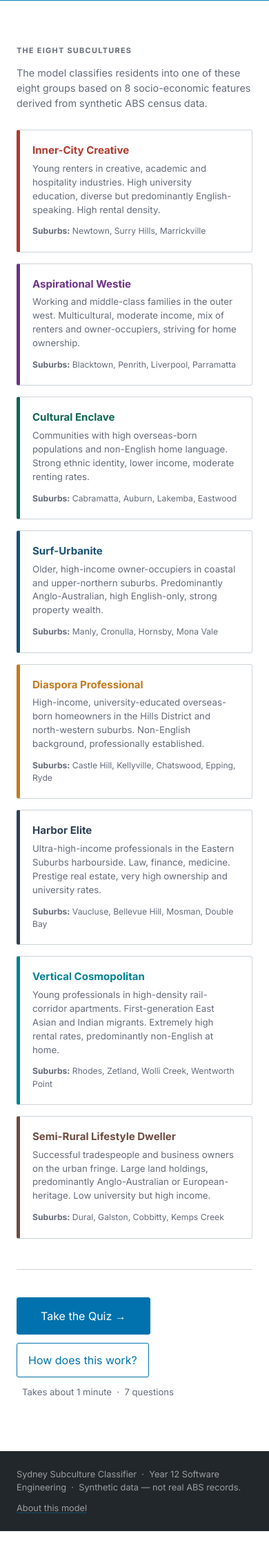
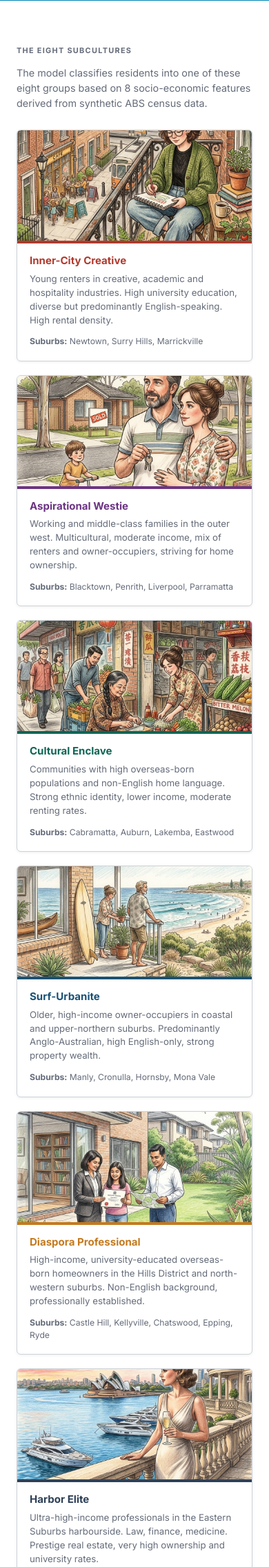
Before and after one commit to Richard-Johnson-Anglican-College/12SE_KNN_classifier, a Flask app: page / in a window 390 px wide. Shown: the part 566-2838 px from the top of the page at 69% size. Before the commit the page ends 2786 px from the top, so only its background shows below. Run offline with Flask 3, Linux system fonts and the light colour scheme; some libraries are stand-ins or nearby versions.

Commit message:
UI: image cards, responsive grid, result banner; Model: centroid fallback, income sensitivity fix, renting proxy 72/18; Descriptions: demographics-first language

```diff
--- a/app.py
+++ b/app.py
@@ -33,14 +33,14 @@ PRED_CLASS = {
 }
 
 PRED_DESCRIPTION = {
-    "Inner-City Creative": "Young renters in creative, academic and hospitality industries. High university education, diverse but predominantly English-speaking.",
-    "Aspirational Westie": "Working and middle-class families in the outer west. Multicultural, moderate income, mix of renters and owner-occupiers.",
-    "Cultural Enclave":    "Communities with high overseas-born populations and non-English home language. Strong ethnic identity, lower income.",
-    "Surf-Urbanite":       "Older, high-income owner-occupiers in coastal and upper-northern suburbs. Predominantly Anglo-Australian, high English-only.",
-    "Diaspora Professional": "High-income, university-educated overseas-born homeowners in the Hills District and north-western suburbs. Non-English background, professionally established, strong property ownership.",
-    "Harbor Elite": "Ultra-high-income professionals and executives in the Eastern Suburbs harbourside. Law, finance and medicine. Prestige real estate, high ownership, predominantly Anglo-Australian and European heritage.",
-    "Vertical Cosmopolitan": "Young professionals in high-density rail-corridor apartments. First-generation East Asian and Indian migrants. Extremely high rental rates and predominantly non-English home language.",
-    "Semi-Rural Lifestyle Dweller": "Successful tradespeople and business owners on the urban fringe. Large land holdings, high vehicle ownership, predominantly Anglo-Australian or European-heritage. Low university rates but high household income.",
+    "Inner-City Creative": "Renters in inner-city areas drawn to creative, academic and hospitality work. Typically young, university-educated, and diverse — with English as the dominant but not exclusive home language.",
+    "Aspirational Westie": "Multicultural families and individuals in the outer-western suburbs. A mix of renters and owner-occupiers across a broad income range, united more by location and aspiration than by wealth.",
+    "Cultural Enclave":    "Overseas-born residents living in close-knit communities where a language other than English is spoken at home. Household incomes vary widely; the defining trait is cultural and linguistic identity.",
+    "Surf-Urbanite":       "Established owner-occupiers in coastal and upper-northern suburbs. Predominantly Anglo-Australian with English spoken exclusively at home — typically middle-aged or older, with above-average but variable household incomes.",
+    "Diaspora Professional": "Overseas-born homeowners, largely university-educated, concentrated in the Hills District and north-western corridor. Non-English home language is common; incomes tend toward the higher end, reflecting strong professional employment.",
+    "Harbor Elite": "Owner-occupiers in prestige harbourside suburbs of the Eastern Suburbs and Lower North Shore. Predominantly Anglo-Australian or European heritage, high English-only rates, and among the highest household incomes in Sydney.",
+    "Vertical Cosmopolitan": "Renters in high-density apartments along rail corridors. Predominantly first-generation migrants from East Asia and South Asia, with non-English home language the norm. Typically young and university-educated.",
+    "Semi-Rural Lifestyle Dweller": "Owner-occupiers on large blocks at the urban fringe, drawn by space and lifestyle. Predominantly Anglo-Australian or European heritage, English-only at home, with lower university rates. Household incomes are typically above average.",
 }
 
 # ── Census profiles (mean, std) per subculture ───────────────────
@@ -50,7 +50,7 @@ profiles = {
     2: dict(age=(35, 5),  income=(580,   90), overseas=(72, 10), rent=(50, 10), english=(25, 12), uni=(22, 7)),
     3: dict(age=(42, 7),  income=(1150, 180), overseas=(18,  8), rent=(32,  8), english=(82,  8), uni=(52, 9)),
     4: dict(age=(48, 6),  income=(1350, 200), overseas=(78,  8), rent=(28,  8), english=(20,  8), uni=(58, 8)),   # Diaspora Professional
-    5: dict(age=(50, 6),  income=(3500, 500), overseas=(25,  8), rent=(18,  6), english=(72,  8), uni=(68, 8)),   # Harbor Elite
+    5: dict(age=(50, 6),  income=(1800, 200), overseas=(25,  8), rent=(18,  6), english=(72,  8), uni=(68, 8)),   # Harbor Elite
     6: dict(age=(31, 4),  income=(950,  130), overseas=(60, 10), rent=(65,  8), english=(18,  8), uni=(65, 8)),   # Vertical Cosmopolitan
     7: dict(age=(45, 7),  income=(1400, 250), overseas=(18,  8), rent=(15,  6), english=(78,  8), uni=(22, 7)),   # Semi-Rural Lifestyle Dweller
 }
@@ -205,17 +205,20 @@ knn_full.fit(X_scaled, y)
 print(f"Model ready — test accuracy: {accuracy_score(y_test, knn.predict(X_test))*100:.1f}%")
 
 # ── Helpers ───────────────────────────────────────────────────────
+_centroid_lon = sum(lon for lon, lat, _, _ in suburb_anchors) / len(suburb_anchors)
+_centroid_lat = sum(lat for lon, lat, _, _ in suburb_anchors) / len(suburb_anchors)
+
 def lookup_suburb(name):
     name_l = name.strip().lower()
     if not name_l:
-        return 151.21, -33.87, "Sydney CBD (default)"
+        return _centroid_lon, _centroid_lat, "no suburb entered (centroid used)"
     for lon, lat, _, suburb in suburb_anchors:
         if suburb.lower() == name_l:
             return lon, lat, suburb
     for lon, lat, _, suburb in suburb_anchors:
         if name_l in suburb.lower() or suburb.lower() in name_l:
             return lon, lat, suburb
-    return 151.21, -33.87, "Sydney CBD (default)"
+    return _centroid_lon, _centroid_lat, "unrecognised suburb (centroid used)"
 
 
 def run_prediction(form):
@@ -235,7 +238,7 @@ def run_prediction(form):
         age,
         income,
         72.0  if born == "yes" else 18.0,
-        62.0  if rent == "yes" else 28.0,
+        72.0  if rent == "yes" else 18.0,
         22.0  if lang == "yes" else 80.0,
         55.0  if uni  == "yes" else 20.0,
     ]
--- a/static/style.css
+++ b/static/style.css
@@ -67,26 +67,29 @@ nav.main-nav .container { display: flex; padding: 0 24px; }
 .hero > p { font-size: 1.05rem; color: rgba(255,255,255,.75); max-width: 540px; margin: 0 auto 32px; }
 
 /* ── Subculture Cards ───────────────────────────────────────────── */
-.subculture-grid { display: grid; grid-template-columns: repeat(auto-fit, minmax(230px, 1fr)); gap: 16px; margin-top: 28px; }
-.subculture-card { background: white; border: 1px solid var(--border); border-left: 5px solid; border-radius: var(--pico-border-radius); padding: 20px 18px; }
-.subculture-card.creative { border-left-color: var(--creative); }
-.subculture-card.westie   { border-left-color: var(--westie);   }
-.subculture-card.enclave  { border-left-color: var(--enclave);  }
-.subculture-card.surf     { border-left-color: var(--surf);     }
-.subculture-card.diaspora  { border-left-color: var(--diaspora);  }
-.subculture-card.harbor    { border-left-color: var(--harbor);    }
-.subculture-card.vertical  { border-left-color: var(--vertical);  }
-.subculture-card.semirural { border-left-color: var(--semirural); }
+.subculture-grid { display: grid; grid-template-columns: repeat(4, 1fr); gap: 20px; margin-top: 28px; }
+.subculture-card { background: white; border: 1px solid var(--border); border-radius: 6px; overflow: hidden; display: flex; flex-direction: column; box-shadow: 0 1px 4px rgba(0,0,0,.07); transition: box-shadow .2s; }
+.subculture-card:hover { box-shadow: 0 4px 14px rgba(0,0,0,.12); }
+.card-img { width: 100%; height: 160px; object-fit: cover; display: block; }
+.card-body { padding: 16px 18px 18px; border-top: 4px solid; flex: 1; display: flex; flex-direction: column; }
+.subculture-card.creative  .card-body { border-top-color: var(--creative);  }
+.subculture-card.westie    .card-body { border-top-color: var(--westie);    }
+.subculture-card.enclave   .card-body { border-top-color: var(--enclave);   }
+.subculture-card.surf      .card-body { border-top-color: var(--surf);      }
+.subculture-card.diaspora  .card-body { border-top-color: var(--diaspora);  }
+.subculture-card.harbor    .card-body { border-top-color: var(--harbor);    }
+.subculture-card.vertical  .card-body { border-top-color: var(--vertical);  }
+.subculture-card.semirural .card-body { border-top-color: var(--semirural); }
 .subculture-card h3 { font-size: .94rem; font-weight: 700; margin-bottom: 8px; }
-.subculture-card.creative h3 { color: var(--creative); }
-.subculture-card.westie   h3 { color: var(--westie);  }
-.subculture-card.enclave  h3 { color: var(--enclave); }
-.subculture-card.surf     h3 { color: var(--surf);    }
+.subculture-card.creative  h3 { color: var(--creative);  }
+.subculture-card.westie    h3 { color: var(--westie);    }
+.subculture-card.enclave   h3 { color: var(--enclave);   }
+.subculture-card.surf      h3 { color: var(--surf);      }
 .subculture-card.diaspora  h3 { color: var(--diaspora);  }
 .subculture-card.harbor    h3 { color: var(--harbor);    }
 .subculture-card.vertical  h3 { color: var(--vertical);  }
 .subculture-card.semirural h3 { color: var(--semirural); }
-.subculture-card p { font-size: .83rem; color: var(--pico-muted-color); margin-bottom: 0; }
+.subculture-card p { font-size: .83rem; color: var(--pico-muted-color); margin-bottom: 0; flex: 1; }
 .suburbs-tag { margin-top: 12px; font-size: .76rem; color: var(--pico-muted-color); }
 
 /* ── Button size modifier (Pico handles color/style) ───────────── */
@@ -113,11 +116,13 @@ nav.main-nav .container { display: flex; padding: 0 24px; }
 .toggle-option input:checked + label:hover { background: var(--navy-mid); }
 
 /* ── Results ────────────────────────────────────────────────────── */
-.result-banner { padding: 28px; color: white; border-radius: 3px; margin-bottom: 24px; }
-.result-banner.creative { background: var(--creative); }
-.result-banner.westie   { background: var(--westie);   }
-.result-banner.enclave  { background: var(--enclave);  }
-.result-banner.surf     { background: var(--surf);     }
+.result-banner { display: flex; align-items: stretch; color: white; border-radius: 6px; margin-bottom: 24px; overflow: hidden; }
+.result-banner-text { padding: 32px 28px; flex: 1; }
+.result-banner-img { width: 260px; flex-shrink: 0; object-fit: cover; display: block; opacity: .88; }
+.result-banner.creative  { background: var(--creative);  }
+.result-banner.westie    { background: var(--westie);    }
+.result-banner.enclave   { background: var(--enclave);   }
+.result-banner.surf      { background: var(--surf);      }
 .result-banner.diaspora  { background: var(--diaspora);  }
 .result-banner.harbor    { background: var(--harbor);    }
 .result-banner.vertical  { background: var(--vertical);  }
@@ -139,7 +144,7 @@ nav.main-nav .container { display: flex; padding: 0 24px; }
 .feature-name { width: 155px; flex-shrink: 0; color: var(--pico-muted-color); font-size: .8rem; }
 .feature-bar-wrap { flex: 1; background: #E8EAED; border-radius: 2px; height: 11px; overflow: hidden; }
 .feature-bar { height: 100%; background: var(--navy); border-radius: 2px; }
-.feature-pct { width: 40px; text-align: right; font-weight: 600; font-size: .82rem; }
+.feature-pct { width: 52px; flex-shrink: 0; text-align: right; font-weight: 600; font-size: .82rem; white-space: nowrap; }
 
 /* ── Steps (How It Works) ───────────────────────────────────────── */
 .steps { display: flex; flex-direction: column; }
@@ -164,8 +169,14 @@ nav.main-nav .container { display: flex; padding: 0 24px; }
 .site-footer a { color: rgba(255,255,255,.55); }
 
 /* ── Responsive ─────────────────────────────────────────────────── */
+@media (max-width: 900px) {
+    .subculture-grid { grid-template-columns: repeat(2, 1fr); }
+}
+
 @media (max-width: 700px) {
+    .subculture-grid { grid-template-columns: 1fr; }
     .results-grid { grid-template-columns: 1fr; }
+    .result-banner-img { display: none; }
     .hero h1 { font-size: 1.9rem; }
     .site-subtitle { display: none; }
 }
--- a/templates/index.html
+++ b/templates/index.html
@@ -17,51 +17,75 @@
             <div class="subculture-grid">
 
                 <div class="subculture-card creative">
+                    <img class="card-img" src="{{ url_for('static', filename='images/sub_inner_city.jpg') }}" alt="Inner-City Creative">
+                    <div class="card-body">
                         <h3>Inner-City Creative</h3>
                         <p>Young renters in creative, academic and hospitality industries. High university education, diverse but predominantly English-speaking. High rental density.</p>
                         <div class="suburbs-tag"><strong>Suburbs:</strong> Newtown, Surry Hills, Marrickville</div>
                     </div>
+                </div>
 
                 <div class="subculture-card westie">
+                    <img class="card-img" src="{{ url_for('static', filename='images/sub_aspirational_westie.jpg') }}" alt="Aspirational Westie">
+                    <div class="card-body">
                         <h3>Aspirational Westie</h3>
                         <p>Working and middle-class families in the outer west. Multicultural, moderate income, mix of renters and owner-occupiers, striving for home ownership.</p>
                         <div class="suburbs-tag"><strong>Suburbs:</strong> Blacktown, Penrith, Liverpool, Parramatta</div>
                     </div>
+                </div>
 
                 <div class="subculture-card enclave">
+                    <img class="card-img" src="{{ url_for('static', filename='images/sub_cultural_enclave.jpg') }}" alt="Cultural Enclave">
+                    <div class="card-body">
                         <h3>Cultural Enclave</h3>
                         <p>Communities with high overseas-born populations and non-English home language. Strong ethnic identity, lower income, moderate renting rates.</p>
                         <div class="suburbs-tag"><strong>Suburbs:</strong> Cabramatta, Auburn, Lakemba, Eastwood</div>
                     </div>
+                </div>
 
                 <div class="subculture-card surf">
+                    <img class="card-img" src="{{ url_for('static', filename='images/sub_surf_urbanite.jpg') }}" alt="Surf-Urbanite">
+                    <div class="card-body">
                         <h3>Surf-Urbanite</h3>
                         <p>Older, high-income owner-occupiers in coastal and upper-northern suburbs. Predominantly Anglo-Australian, high English-only, strong property wealth.</p>
                         <div class="suburbs-tag"><strong>Suburbs:</strong> Manly, Cronulla, Hornsby, Mona Vale</div>
                     </div>
+                </div>
 
                 <div class="subculture-card diaspora">
+                    <img class="card-img" src="{{ url_for('static', filename='images/sub_diasporal_professional.jpg') }}" alt="Diaspora Professional">
+                    <div class="card-body">
                         <h3>Diaspora Professional</h3>
                         <p>High-income, university-educated overseas-born homeowners in the Hills District and north-western suburbs. Non-English background, professionally established.</p>
                         <div class="suburbs-tag"><strong>Suburbs:</strong> Castle Hill, Kellyville, Chatswood, Epping, Ryde</div>
                     </div>
+                </div>
 
                 <div class="subculture-card harbor">
+                    <img class="card-img" src="{{ url_for('static', filename='images/sub_harbor_elite.jpg') }}" alt="Harbor Elite">
+                    <div class="card-body">
                         <h3>Harbor Elite</h3>
                         <p>Ultra-high-income professionals in the Eastern Suburbs harbourside. Law, finance, medicine. Prestige real estate, very high ownership and university rates.</p>
                         <div class="suburbs-tag"><strong>Suburbs:</strong> Vaucluse, Bellevue Hill, Mosman, Double Bay</div>
                     </div>
+                </div>
 
                 <div class="subculture-card vertical">
+                    <img class="card-img" src="{{ url_for('static', filename='images/sub_vertical_cosmopolitan.jpg') }}" alt="Vertical Cosmopolitan">
+                    <div class="card-body">
                         <h3>Vertical Cosmopolitan</h3>
                         <p>Young professionals in high-density rail-corridor apartments. First-generation East Asian and Indian migrants. Extremely high rental rates, predominantly non-English at home.</p>
                         <div class="suburbs-tag"><strong>Suburbs:</strong> Rhodes, Zetland, Wolli Creek, Wentworth Point</div>
                     </div>
+                </div>
 
                 <div class="subculture-card semirural">
+                    <img class="card-img" src="{{ url_for('static', filename='images/sub_semi_rural.jpg') }}" alt="Semi-Rural Lifestyle Dweller">
+                    <div class="card-body">
                         <h3>Semi-Rural Lifestyle Dweller</h3>
                         <p>Successful tradespeople and business owners on the urban fringe. Large land holdings, predominantly Anglo-Australian or European-heritage. Low university but high income.</p>
                         <div class="suburbs-tag"><strong>Suburbs:</strong> Dural, Galston, Cobbitty, Kemps Creek</div>
+                    </div>
                 </div>
 
             </div>
```
Also changed, not shown: UI_test/index.html (+51 -3 lines), UI_test/results.html (+6 -3 lines), UI_test/style.css (+47 -20 lines), templates/results.html (+16 -3 lines), README.md, static/images/sub_aspirational_westie.jpg (added), static/images/sub_cultural_enclave.jpg (added), static/images/sub_diasporal_professional.jpg (added), static/images/sub_harbor_elite.jpg (added), static/images/sub_inner_city.jpg (added), static/images/sub_semi_rural.jpg (added), static/images/sub_surf_urbanite.jpg (added), static/images/sub_vertical_cosmopolitan.jpg (added). Lines whose indentation alone changed are shown as unchanged.
